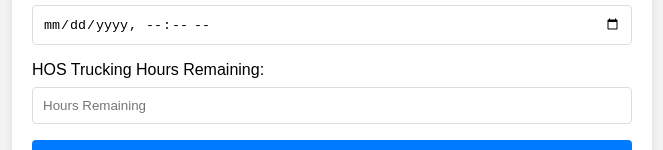
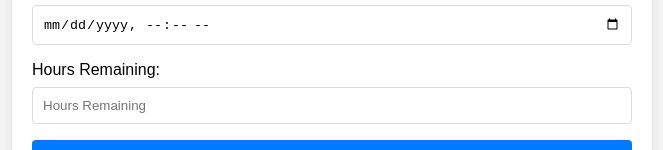
Before and after one commit to aatishkamble15/trucketa, a plain HTML site: page index.html in a window 1280 px wide. Shown: the part 297-447 px from the top of the page, without its empty margins (308-971 px from the left). Drawn offline with Linux system fonts and the light colour scheme.

Commit message:
Update index.html

```diff
--- a/index.html
+++ b/index.html
@@ -19,7 +19,7 @@
             <label for="datetime">Enter Date and Time:</label>
             <input type="datetime-local" id="datetime" name="datetime" required>
 
-            <label for="hos">HOS Trucking Hours Remaining:</label>
+            <label for="hos">Hours Remaining:</label>
             <input type="number" id="hos" name="hos" placeholder="Hours Remaining" required>
 
             <button type="submit">Calculate ETA</button>
```
